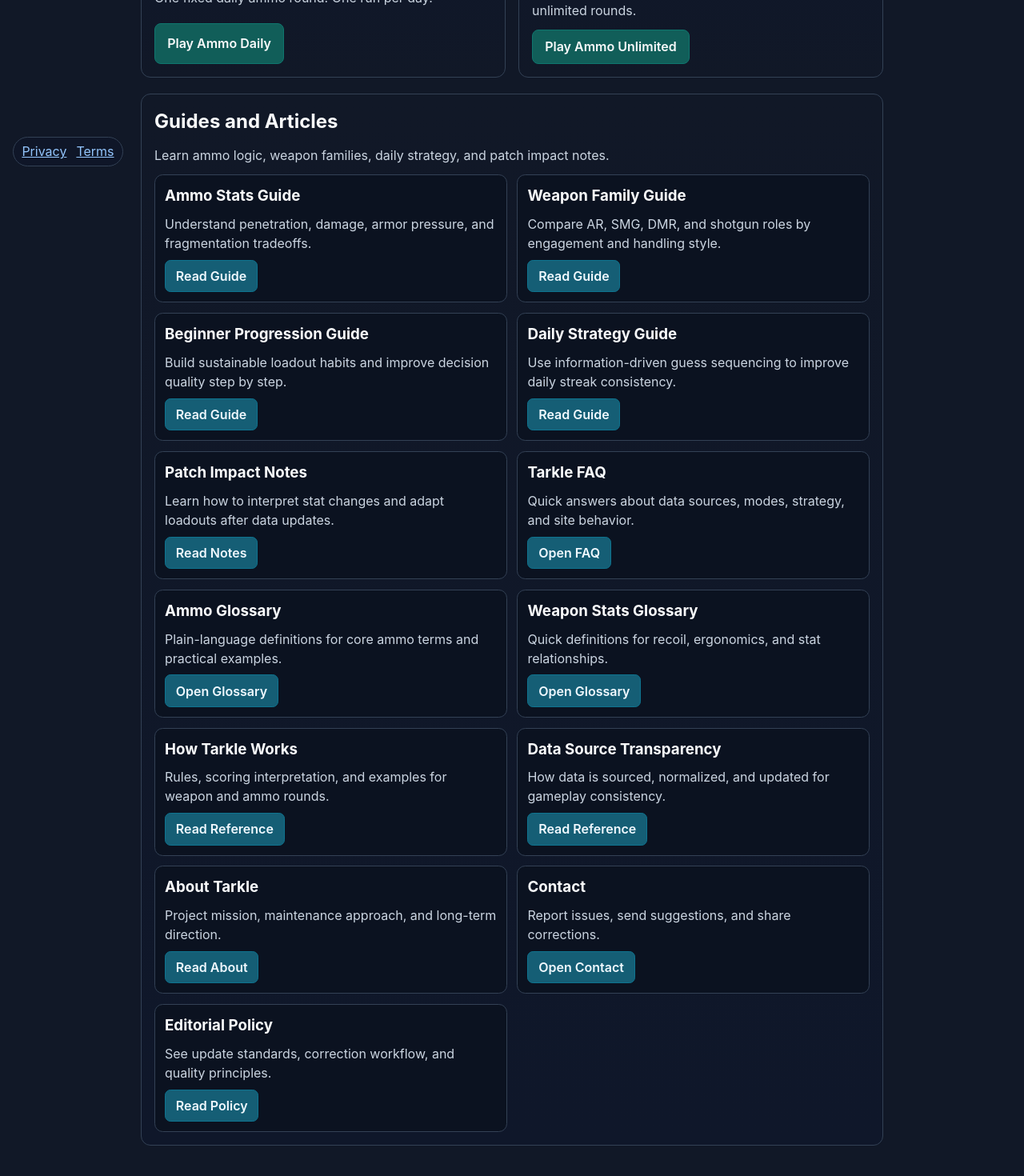
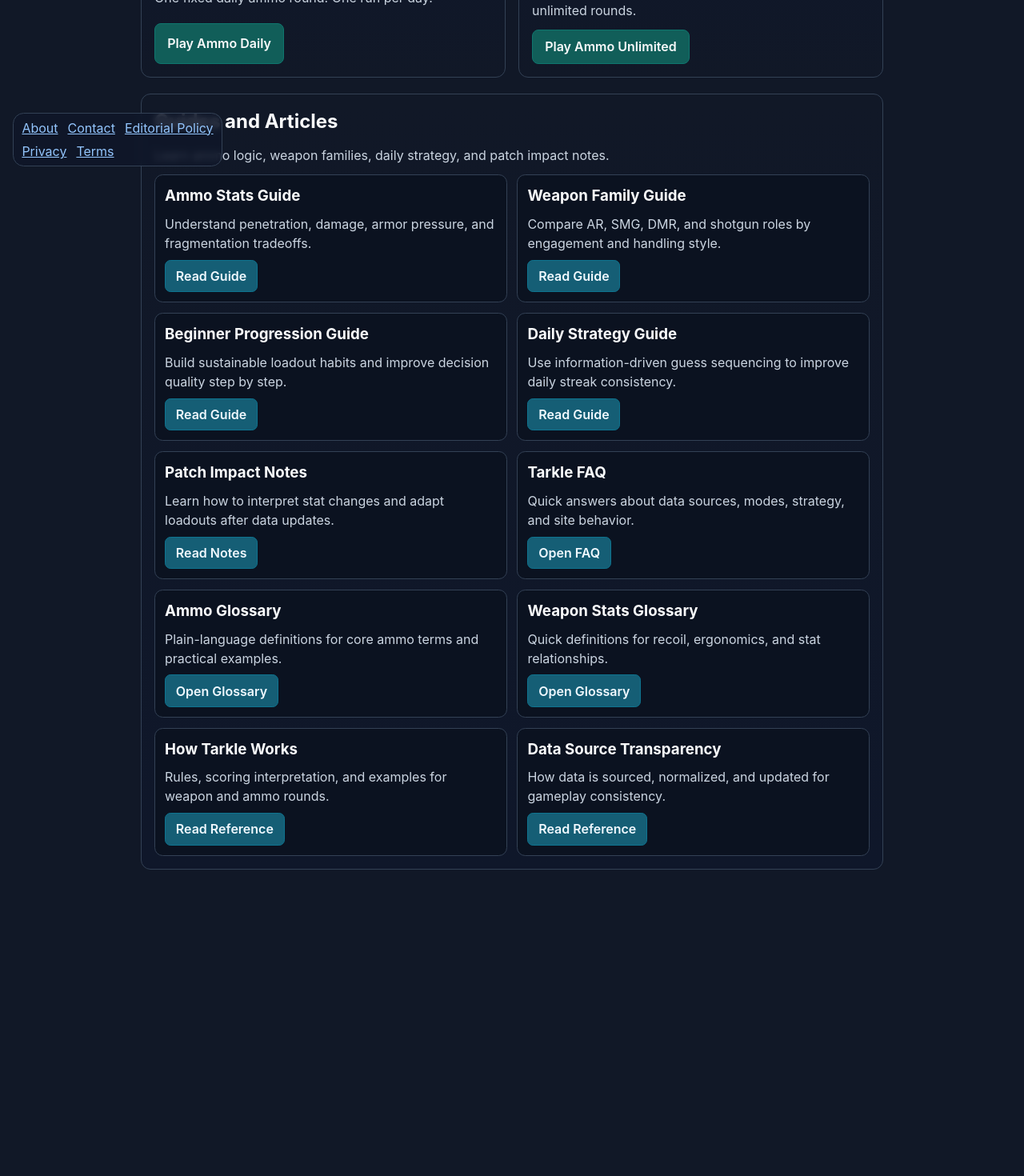
Before and after one commit to FatherPatrick/Tarkle, a React (Vite) app: page / in a window 1280 px wide. Shown: the part 576-2046 px from the top of the page at 80% size. After the commit the page ends 1711 px from the top, so only its background shows below. Built offline with nearby package versions, Linux system fonts and the light colour scheme; no server answers.

Commit message:
Improving routing and styling

```diff
--- a/src/App.css
+++ b/src/App.css
@@ -79,17 +79,24 @@
 }
 
 .site-footer-links {
-  display: flex;
-  gap: 0.75rem;
+  display: grid;
+  gap: 0.35rem;
   position: fixed;
   left: 1rem;
   bottom: 1rem;
+  max-width: calc(100% - 2rem);
   z-index: 20;
   background: rgba(15, 23, 42, 0.8);
   border: 1px solid #334155;
-  border-radius: 999px;
+  border-radius: 0.85rem;
   padding: 0.35rem 0.65rem;
   backdrop-filter: blur(4px);
+}
+
+.site-footer-links-row {
+  display: flex;
+  flex-wrap: wrap;
+  gap: 0.75rem;
 }
 
 .site-footer-links a {
--- a/src/app/components/LegalLinks.jsx
+++ b/src/app/components/LegalLinks.jsx
@@ -1,12 +1,25 @@
 function LegalLinks() {
   return (
-    <footer className="site-footer-links" aria-label="Legal links">
+    <footer className="site-footer-links" aria-label="Site policy and trust links">
+      <div className="site-footer-links-row">
+        <a href="/about">
+          About
+        </a>
+        <a href="/contact">
+          Contact
+        </a>
+        <a href="/editorial-policy">
+          Editorial Policy
+        </a>
+      </div>
+      <div className="site-footer-links-row">
         <a href="/privacy">
           Privacy
         </a>
         <a href="/terms">
           Terms
         </a>
+      </div>
     </footer>
   )
 }
--- a/src/pages/HomePage.jsx
+++ b/src/pages/HomePage.jsx
@@ -128,29 +128,6 @@
             </a>
           </article>
 
-          <article className="content-hub-card">
-            <h3>About Tarkle</h3>
-            <p>Project mission, maintenance approach, and long-term direction.</p>
-            <a className="content-hub-link" href="/about">
-              Read About
-            </a>
-          </article>
-
-          <article className="content-hub-card">
-            <h3>Contact</h3>
-            <p>Report issues, send suggestions, and share corrections.</p>
-            <a className="content-hub-link" href="/contact">
-              Open Contact
-            </a>
-          </article>
-
-          <article className="content-hub-card">
-            <h3>Editorial Policy</h3>
-            <p>See update standards, correction workflow, and quality principles.</p>
-            <a className="content-hub-link" href="/editorial-policy">
-              Read Policy
-            </a>
-          </article>
         </div>
       </section>
 
```
Lines whose indentation alone changed are shown as unchanged.
